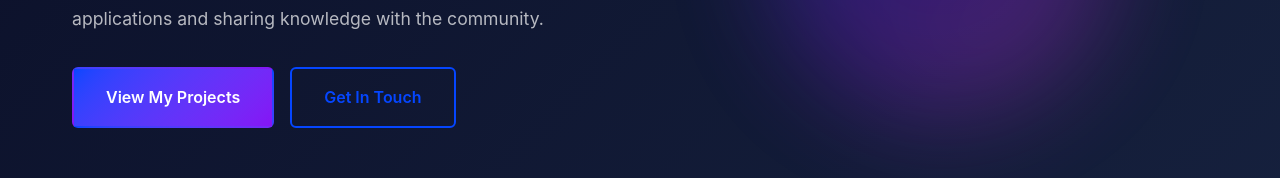
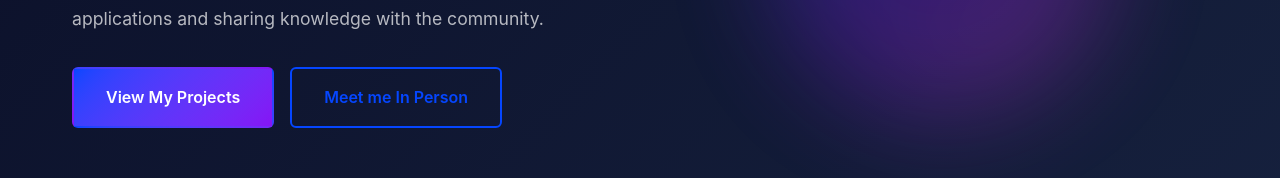
Before and after one commit to Kushhu/portfolio, an Angular app: page / in a window 1280 px wide. Shown: the part 500-678 px from the top of the page. Built offline with nearby package versions, Linux system fonts and the light colour scheme.

Commit message:
fix: CTA button

```diff
--- a/src/app/features/home/home.component.html
+++ b/src/app/features/home/home.component.html
@@ -11,7 +11,7 @@
         View My Projects
       </a>
       <a routerLink="/contact" class="btn btn-secondary">
-        Get In Touch
+        Meet me In Person
       </a>
     </div>
   </div>
```
